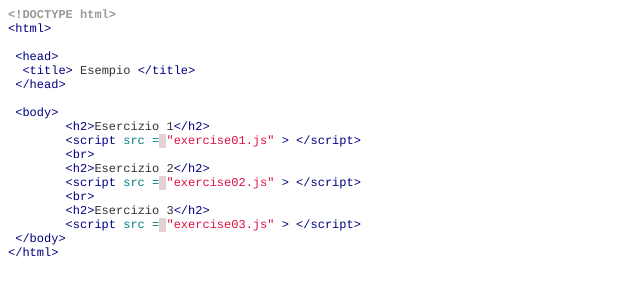
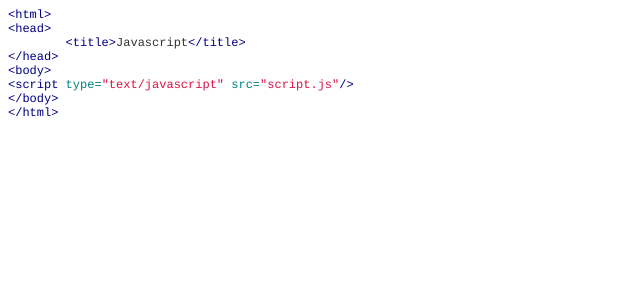
Before and after one commit to ft225/learning-javascript, a plain HTML site: page 2013-03-06/index.html in a window 1280 px wide. Shown: the whole page, without its empty margins (0-640 px from the left). Drawn offline with Linux system fonts and the light colour scheme.

Commit message:
Revert "aggiornato"
This reverts commit a89e0508705850b4d1f840d5fe551ea96a59f641.

```diff
--- a/2013-03-06/index.html
+++ b/2013-03-06/index.html
@@ -7,35 +7,22 @@
   <meta name="Generator" content="Cocoa HTML Writer">
   <meta name="CocoaVersion" content="1138">
   <style type="text/css">
-    p.p1 {margin: 0.0px 0.0px 0.0px 0.0px; line-height: 16.0px; font: 12.0px Courier; color: #999999}
-    p.p2 {margin: 0.0px 0.0px 0.0px 0.0px; line-height: 16.0px; font: 12.0px Courier; color: #000080}
-    p.p3 {margin: 0.0px 0.0px 0.0px 0.0px; line-height: 16.0px; font: 12.0px Courier; color: #333333}
+    p.p1 {margin: 0.0px 0.0px 0.0px 0.0px; line-height: 16.0px; font: 12.0px Courier; color: #000080}
+    p.p2 {margin: 0.0px 0.0px 0.0px 0.0px; line-height: 16.0px; font: 12.0px Courier; color: #dd1144}
     span.s1 {color: #333333}
     span.s2 {color: #000080}
     span.s3 {color: #008080}
-    span.s4 {color: #a61717; background-color: #e3d2d2}
-    span.s5 {color: #dd1144}
     span.Apple-tab-span {white-space:pre}
   </style>
 </head>
 <body>
-<p class="p1"><b>&lt;!DOCTYPE html&gt;</b></p>
-<p class="p2">&lt;html&gt;</p>
-<p class="p3"> </p>
-<p class="p2"><span class="s1"> </span>&lt;head&gt;</p>
-<p class="p2"><span class="s1">  </span>&lt;title&gt;<span class="s1"> Esempio </span>&lt;/title&gt;</p>
-<p class="p2"><span class="s1"> </span>&lt;/head&gt;</p>
-<p class="p3"> </p>
-<p class="p2"><span class="s1"> </span>&lt;body&gt;</p>
-<p class="p3"><span class="Apple-tab-span">	</span><span class="s2">&lt;h2&gt;</span>Esercizio 1<span class="s2">&lt;/h2&gt;</span></p>
-<p class="p2"><span class="s1"> <span class="Apple-tab-span">	</span></span>&lt;script <span class="s3">src =</span><span class="s4"> </span><span class="s5">"exercise01.js"</span><span class="s1"> </span>&gt;<span class="s1"> </span>&lt;/script&gt;</p>
-<p class="p2"><span class="s1"><span class="Apple-tab-span">	</span></span>&lt;br&gt;</p>
-<p class="p3"><span class="Apple-tab-span">	</span><span class="s2">&lt;h2&gt;</span>Esercizio 2<span class="s2">&lt;/h2&gt;</span></p>
-<p class="p2"><span class="s1"> <span class="Apple-tab-span">	</span></span>&lt;script <span class="s3">src =</span><span class="s4"> </span><span class="s5">"exercise02.js"</span><span class="s1"> </span>&gt;<span class="s1"> </span>&lt;/script&gt;</p>
-<p class="p2"><span class="s1"><span class="Apple-tab-span">	</span></span>&lt;br&gt;</p>
-<p class="p3"><span class="Apple-tab-span">	</span><span class="s2">&lt;h2&gt;</span>Esercizio 3<span class="s2">&lt;/h2&gt;</span></p>
-<p class="p2"><span class="s1"> <span class="Apple-tab-span">	</span></span>&lt;script <span class="s3">src =</span><span class="s4"> </span><span class="s5">"exercise03.js"</span><span class="s1"> </span>&gt;<span class="s1"> </span>&lt;/script&gt;</p>
-<p class="p2"><span class="s1"> </span>&lt;/body&gt;</p>
-<p class="p2">&lt;/html&gt;</p>
+<p class="p1">&lt;html&gt;</p>
+<p class="p1">&lt;head&gt;</p>
+<p class="p1"><span class="s1"><span class="Apple-tab-span">	</span></span>&lt;title&gt;<span class="s1">Javascript</span>&lt;/title&gt;</p>
+<p class="p1">&lt;/head&gt;</p>
+<p class="p1">&lt;body&gt;</p>
+<p class="p2"><span class="s2">&lt;script </span><span class="s3">type=</span>"text/javascript"<span class="s1"> </span><span class="s3">src=</span>"script.js"<span class="s2">/&gt;</span></p>
+<p class="p1">&lt;/body&gt;</p>
+<p class="p1">&lt;/html&gt;</p>
 </body>
 </html>
```
